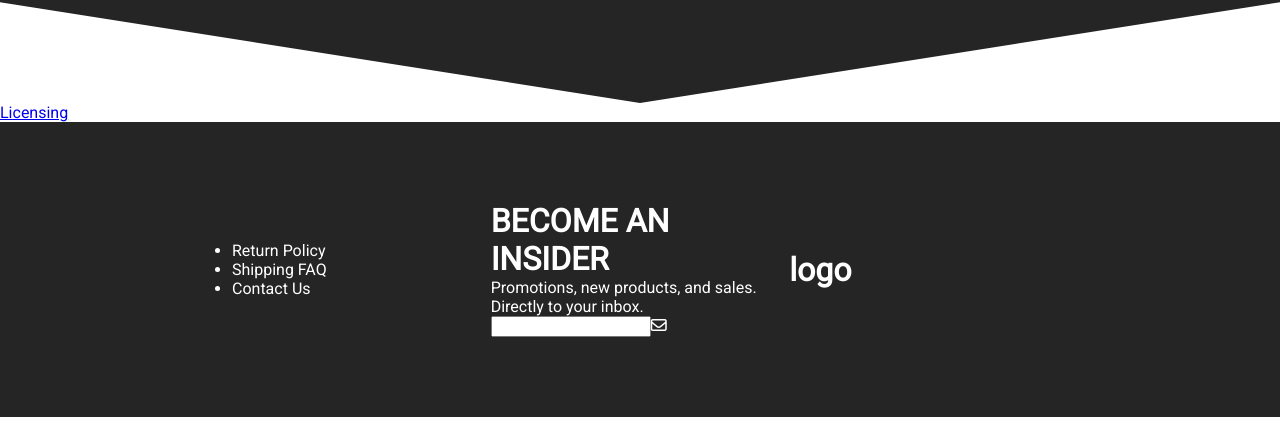
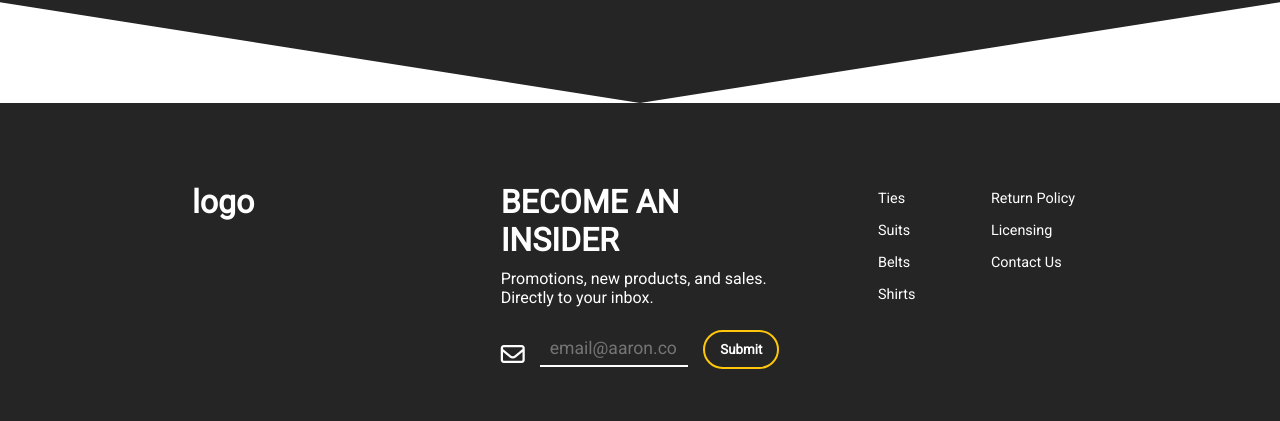
Before and after one commit to Kmonterohenriquez/ecommerce-website, a React (Create React App) app: page /#/ in a window 1280 px wide. Shown: the part 3243-3664 px from the top of the page. Built offline with nearby package versions, Linux system fonts and the light colour scheme.

Commit message:
footer component done

```diff
--- a/src/Components/Footer/Footer.js
+++ b/src/Components/Footer/Footer.js
@@ -1,25 +1,35 @@
 import React from 'react'
 import './Footer.sass'
+import {Link} from 'react-router-dom'
+
 const Footer = () => {
     return (
         <div className='Footer'>
             <div className="grid-footer container">
-                <div className="box">
-                    <ul>
-                        <li>Return Policy</li>
-                        <li>Shipping FAQ</li>
-                        <li>Contact Us</li>
-                    </ul>
+                <div className="box-1">
+                    <h1>logo</h1>
                 </div>
-                <div className="box">
+                <div className="box-2">
                     <h1>BECOME AN INSIDER</h1>
                     <p>Promotions, new products, and sales. Directly to your inbox.</p>
                     <div className='email-input'>
-                        <input type="text"/><i className="far fa-envelope"></i>
+                        <i className="far fa-envelope"></i>
+                        <input type="text" placeholder='email@aaron.com'/>
+                        <button>Submit</button>
                     </div>
                 </div>
-                <div className="box">
-                    <h1>logo</h1>
+                <div className="box-3">
+                    <div className='align-end'>
+                        <ul>
+                            <li><Link>Ties</Link></li>
+                            <li><Link>Suits</Link></li>
+                            <li><Link>Belts</Link></li>
+                            <li><Link>Shirts</Link></li>
+                            <li><Link>Return Policy</Link></li>
+                            <li><Link to={'/licensing'}>Licensing</Link></li>
+                            <li><Link>Contact Us</Link></li>
+                        </ul>
+                    </div>
                 </div>
             </div>
         </div>
--- a/src/Components/Footer/Footer.sass
+++ b/src/Components/Footer/Footer.sass
@@ -1,3 +1,5 @@
+@import '../../App'
+
 .Footer
     padding: 80px
     background:#252525
@@ -5,6 +7,73 @@
 
     .grid-footer
         display: grid
-        grid-template-columns: repeat(auto-fit, minmax( 200px, 1fr))
+        grid-template-columns: repeat(auto-fit, minmax( 250px, 1fr))
         justify-content: space-between
-        align-items: center
+        grid-gap: 30px
+        // align-items: center
+    .box-2
+
+        h1
+            margin-bottom: 10px
+
+        p
+            margin-bottom: 20px
+        .email-input
+            display: flex
+            // justify-content: center
+            align-items: center
+
+            input
+                padding: 7px 10px
+                background: transparent
+                border-style: none
+                border-bottom: 2px solid white
+                color: white
+                margin-right: 15px
+                width: 90%
+                font-size: 1.1rem
+                transition: border-bottom .3s
+
+                &:focus
+                    border-bottom: 2px solid $gold-text
+
+            i
+                padding: 15px 0 5px
+                font-size: 1.5rem
+                margin-right: 15px
+
+            button
+                color: white
+                padding: 10px 15px
+                background: transparent
+                border-style: none
+                border: 2px solid $gold-text
+                border-radius: 20px
+                font-weight: 700
+                transition: background .5s, color .5s
+                cursor: pointer
+                &:hover
+                    background: $gold-text
+                    color: #252525
+
+
+    .box-3
+        display: flex
+        justify-content: flex-end
+        .align-end
+            width: 250px
+            ul
+                columns: 2
+                height: 160px
+
+                li
+                    list-style: none
+                    line-height: 2rem
+                    font-size: .9rem
+                    a
+                        cursor: pointer
+                        color: white
+                        text-decoration: none
+
+                    &:hover
+                        text-decoration: underline
--- a/src/pages/Home.js
+++ b/src/pages/Home.js
@@ -2,7 +2,6 @@ import React, { Component } from 'react';
 // import UpperLine from '../Components/UpperLine/UpperLine';
 import Showcase from '../Components/Showcase/Showcase'
 import Products from '../Components/Products/Products';
-import {Link} from 'react-router-dom'
 import WhyAaron from '../Components/WhyAaron/WhyAaron'
 import NewReleases from '../Components/NewReleases/NewReleases'
 import Footer from '../Components/Footer/Footer'
@@ -17,7 +16,7 @@ class Home extends Component {
 				<WhyAaron/>
 				{/* <Products title='New Releases' /> */}
 				<NewReleases />
-				<Link to={'/licensing'}>Licensing</Link>
+
 				<Footer />
 			</div>
 		);
```
